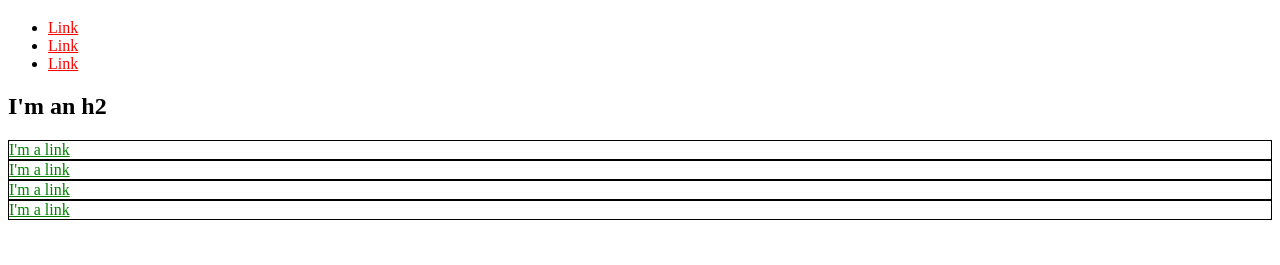
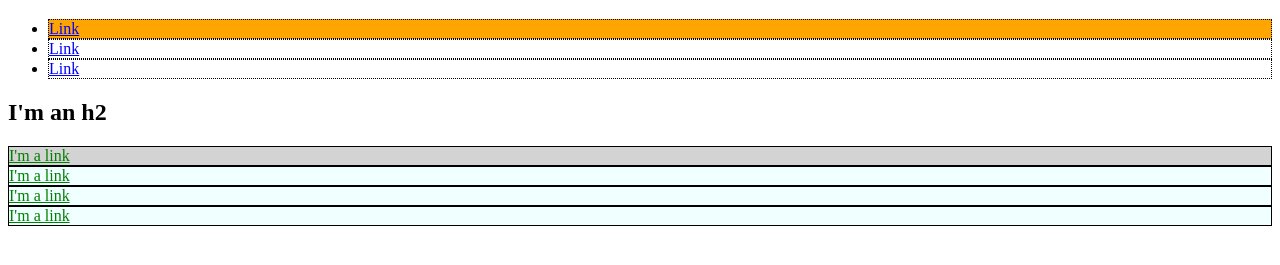
Before and after one commit to PatrikPajer/PatrikPajer.github.io, a plain HTML site: page index.html in a window 1280 px wide. Shown: the part 61-326 px from the top of the page. Drawn offline with Linux system fonts and the light colour scheme.

Commit message:
Add style tag and style some elements

```diff
--- a/index.html
+++ b/index.html
@@ -3,32 +3,62 @@
   <head>
     <title>Test Page: Don't Panic</title>
     <meta charset="utf-8">
+    <style type="text/css">
+      div {
+        border: 1px solid black;
+      }
+      li > a {
+        color: blue;
+      }
+      div > a {
+        color: green;
+      }
+      li {
+        border: 1px dotted black;
+      }
+      #exec-bio {
+        background-color: lightgray;
+      }
+      .bio-box {
+        border: 1px solid black;
+      }
+      .bio-box a {
+        color: green;
+      }
+      #home-box {
+        background-color: orange;
+      }
+      .high-box {
+        background-color: azure;
+      }
+
+    </style>
   </head>
   <body>
     <h1>I'm an h1</h1>
     <ul>
-      <li>
-        <a href="http://example.com/" style="color: red;">Link</a>
+      <li id="home-box">
+        <a href="http://example.com/">Link</a>
       </li>
       <li>
-        <a href="http://example.com/" style="color: red;">Link</a>
+        <a href="http://example.com/">Link</a>
       </li>
       <li>
-        <a href="http://example.com/" style="color: red;">Link</a>
+        <a href="http://example.com/">Link</a>
       </li>
     </ul>
     <h2>I'm an h2</h2>
-    <div style="border: 1px solid black;">
-      <a href="http://example.com/" style="color: green;">I'm a link</a>
+    <div id="exec-bio" class="bio-box high-box">
+      <a href="http://example.com/">I'm a link</a>
     </div>
-    <div style="border: 1px solid black;">
-      <a href="http://example.com/" style="color: green;">I'm a link</a>
+    <div class="bio-box high-box">
+      <a href="http://example.com/">I'm a link</a>
     </div>
-    <div style="border: 1px solid black;">
-      <a href="http://example.com/" style="color: green;">I'm a link</a>
+    <div class="bio-box high-box">
+      <a href="http://example.com/">I'm a link</a>
     </div>
-    <div style="border: 1px solid black;">
-      <a href="http://example.com/" style="color: green;">I'm a link</a>
+    <div class="bio-box high-box">
+      <a href="http://example.com/">I'm a link</a>
     </div>
   </body>
 </html>
```
